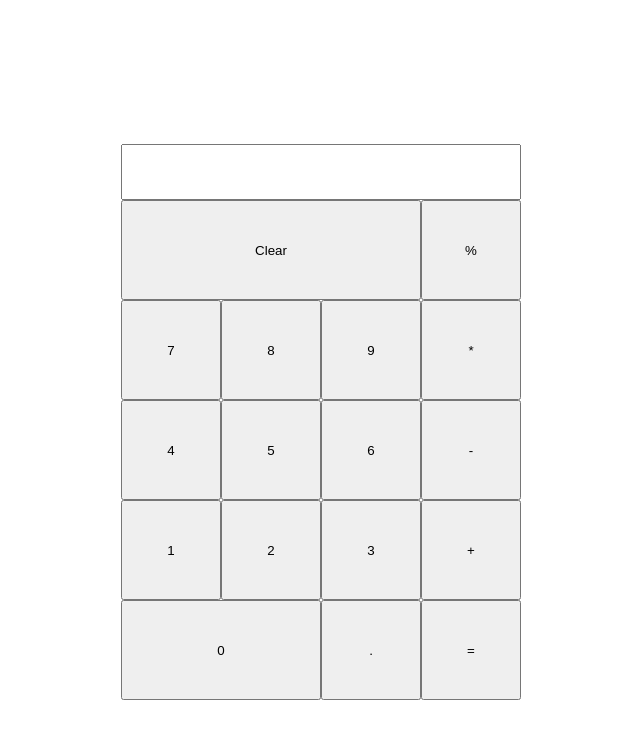
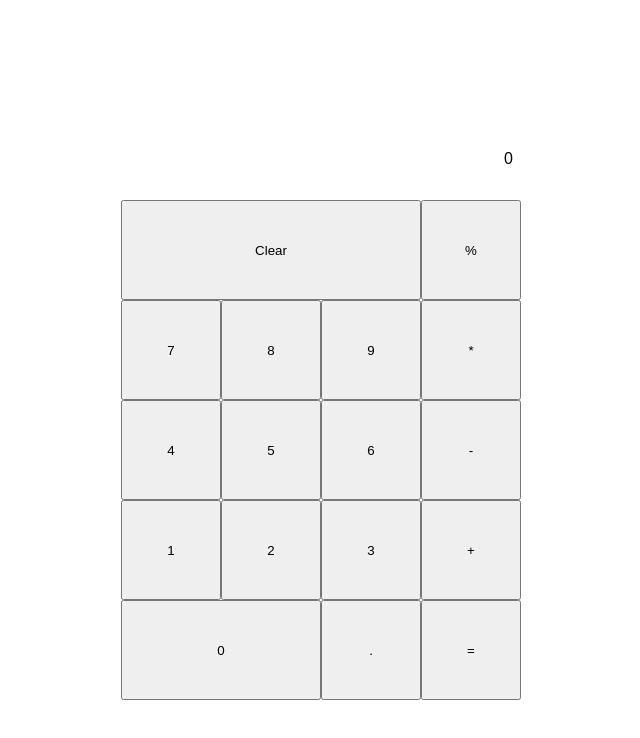
Before and after one commit to marvka/calculator, a plain HTML site: page index.html in a window 1280 px wide. Shown: the whole page, without its empty margins (319-959 px from the left). Drawn offline with Linux system fonts and the light colour scheme.

Commit message:
Change input to div, since user won't input into box directly

```diff
--- a/index.html
+++ b/index.html
@@ -5,14 +5,13 @@
   <meta charset="UTF-8" />
   <meta name="viewport" content="width=device-width, initial-scale=1.0" />
   <link rel="stylesheet" href="style.css" />
-  <script src="script.js"></script>
   <title>Calculator</title>
 </head>
 
 <body>
   <div class="flex-container">
     <div class="calc-grid">
-      <input id="display" type="text"></input>
+      <div id="display">0</div>
       <button id="clear">Clear</button>
       <button>%</button>
       <button>7</button>
@@ -33,5 +32,6 @@
     </div>
   </div>
 </body>
+<script src="script.js"></script>
 
 </html>
```
